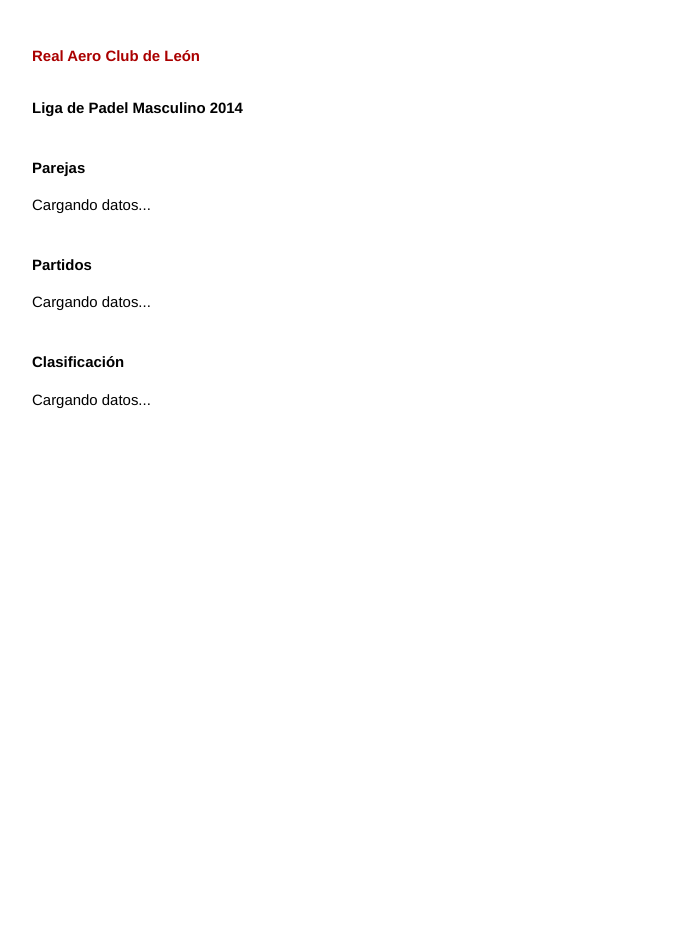
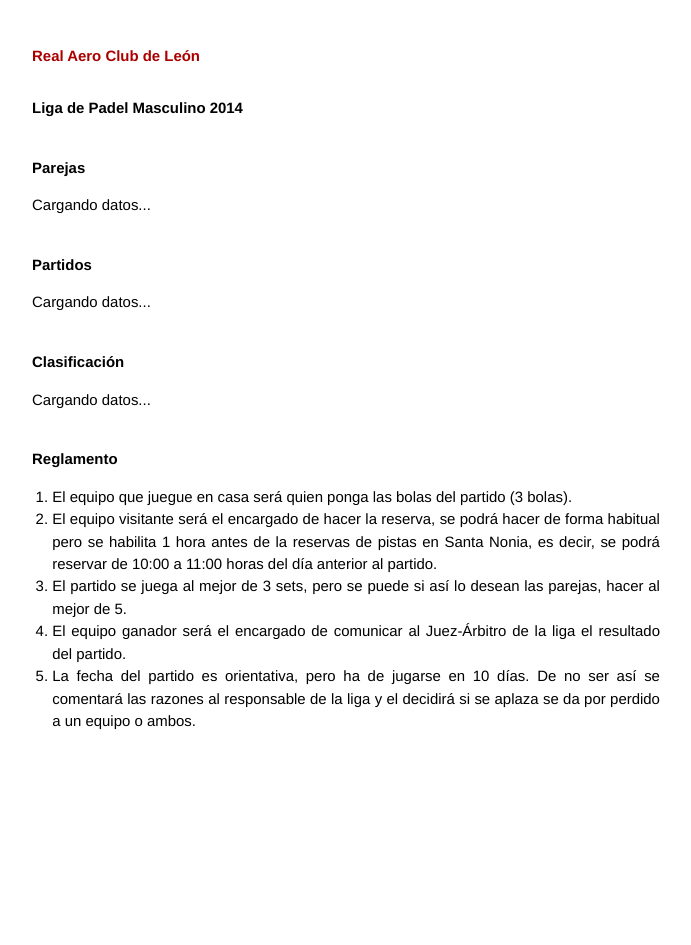
Before and after one commit to michelbayon/realaeroclubdeleon.github.io, a Jekyll site: the page built from paginas/competiciones/2014ligaPadelMasculino.html, in a window 1280 px wide. Shown: the whole page, without its empty margins (294-985 px from the left). Built offline with Jekyll 4.4.1, drawn with Linux system fonts in a browser that asks for light colours; Markdown is read by kramdown in place of the engine named in the settings.

Commit message:
Añadido el reglamento a la pagina de la liga de padel masculina 2014

```diff
--- a/paginas/competiciones/2014ligaPadelMasculino.html
+++ b/paginas/competiciones/2014ligaPadelMasculino.html
@@ -78,3 +78,15 @@ $( document ).ready(function() {
 <div id="clasificacion">Cargando datos...</div>
 
 <h1>&nbsp;</h1>
+
+<h1>Reglamento</h1>
+<ol>
+	<li>El equipo que juegue en casa será quien ponga las bolas del partido (3 bolas).</li>
+	<li>El equipo visitante será el encargado de hacer la reserva, se podrá hacer de forma habitual pero se habilita 1 hora antes de la reservas de pistas en Santa Nonia, es decir, se podrá reservar de 10:00 a 11:00 horas del día anterior al partido.</li>
+	<li>El partido se juega al mejor de 3 sets, pero se puede si así lo desean las parejas, hacer al mejor de 5.</li>
+	<li>El equipo ganador será el encargado de comunicar al Juez-Árbitro de la liga el resultado del partido.</li>
+	<li>La fecha del partido es orientativa, pero ha de jugarse en 10 días. De no ser así se comentará las razones al responsable de la liga y el decidirá si se aplaza se da por perdido a un equipo o ambos. </li>
+</ol>
+
+<h1>&nbsp;</h1>
+<h1>&nbsp;</h1>
```
